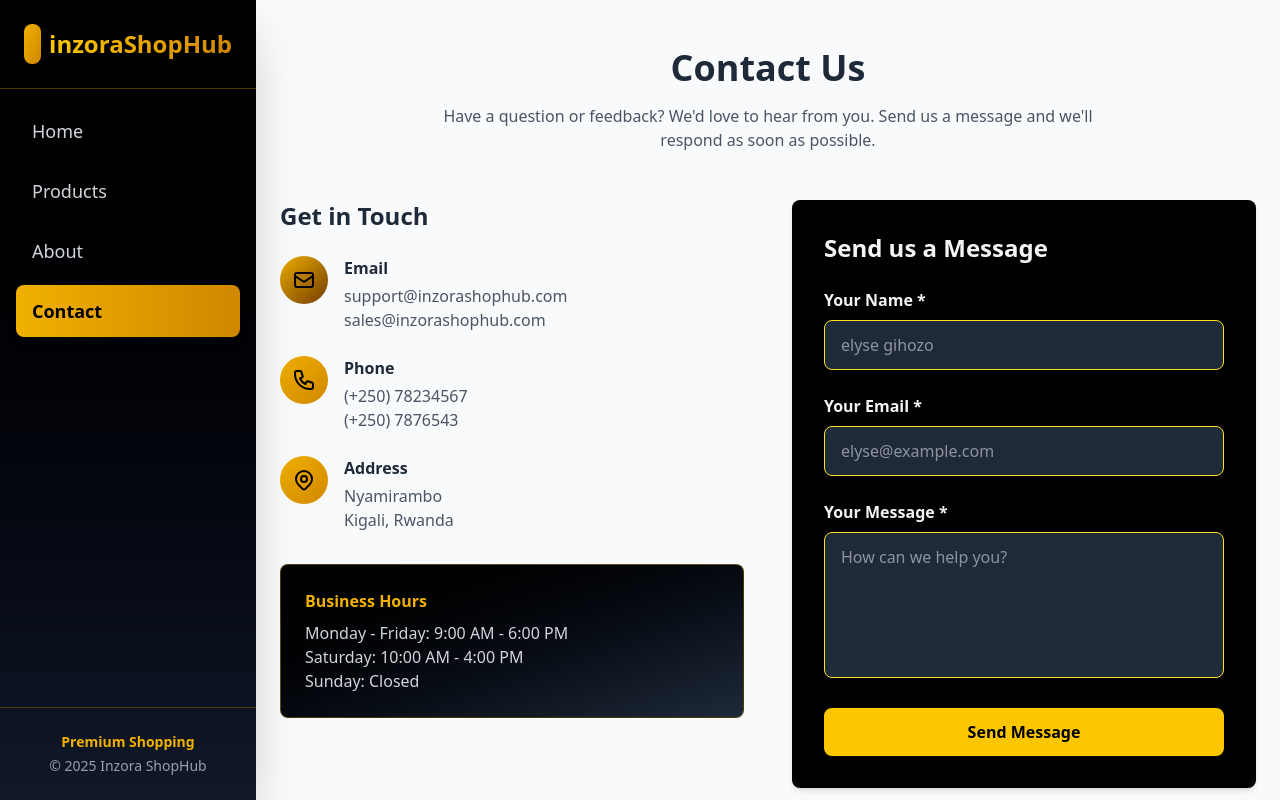
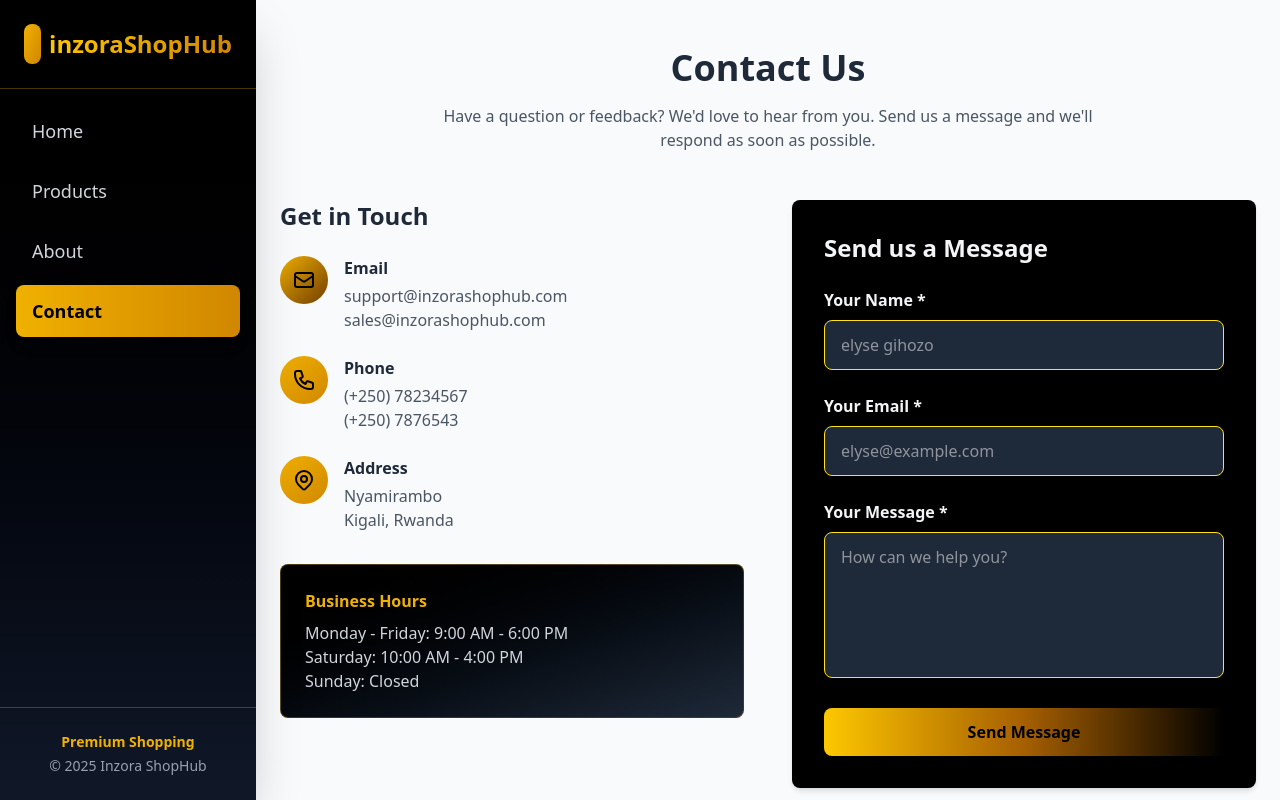
Before and after one commit to gihozo-elyse/movie-explorer, a React (Vite) app: page /contact in a window 1280 px wide. Shown: the top 800 px of the page. Built offline with nearby package versions, Linux system fonts and the light colour scheme.

Commit message:
i add css in contact

```diff
--- a/src/pages/Contact.jsx
+++ b/src/pages/Contact.jsx
@@ -118,7 +118,7 @@ function Contact() {
 
               <button
                 type="button"
-                className="w-full bg-yellow-400 hover:bg-yellow-500 text-black font-bold py-3 px-6 rounded-lg transition-all duration-200 shadow-lg"
+                className="w-full bg-gradient-to-r from-yellow-400 via-yellow-700 hover:from-yellow-200 hover:to-yellow-400 text-black font-bold py-3 px-6 rounded-lg transition-all duration-200 shadow-lg "
               >
                 Send Message
               </button>
```
